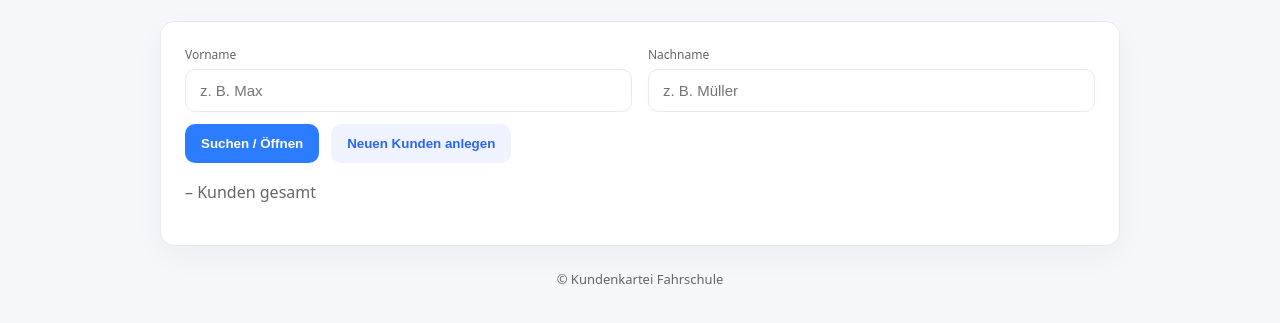
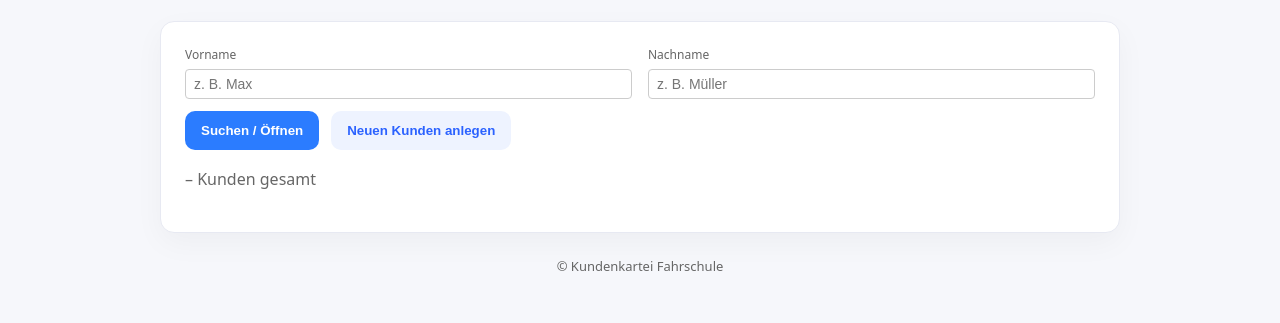
Before and after one commit to wabdine85-debug/kundenkartei-fahrschule, a website: page public/index.html in a window 1280 px wide. Shown: the part 57-380 px from the top of the page. Drawn offline with Linux system fonts and the light colour scheme; no server answers.

Commit message:
Style-Fix: Dropdown wie andere Felder

```diff
--- a/public/style.css
+++ b/public/style.css
@@ -225,3 +225,22 @@ table button:focus {
   outline: none;
   box-shadow: none;
 }
+
+/* Einheitliches Styling für Eingabefelder und Dropdowns */
+input[type="text"],
+input[type="number"],
+input[type="date"],
+select {
+  width: 100%;
+  padding: 6px 8px;
+  font-size: 14px;
+  border: 1px solid #ccc;
+  border-radius: 4px;
+  box-sizing: border-box;
+}
+
+/* Optional: etwas Abstand zwischen den Feldern im Formular */
+#entryForm input,
+#entryForm select {
+  margin-bottom: 6px;
+}
```
